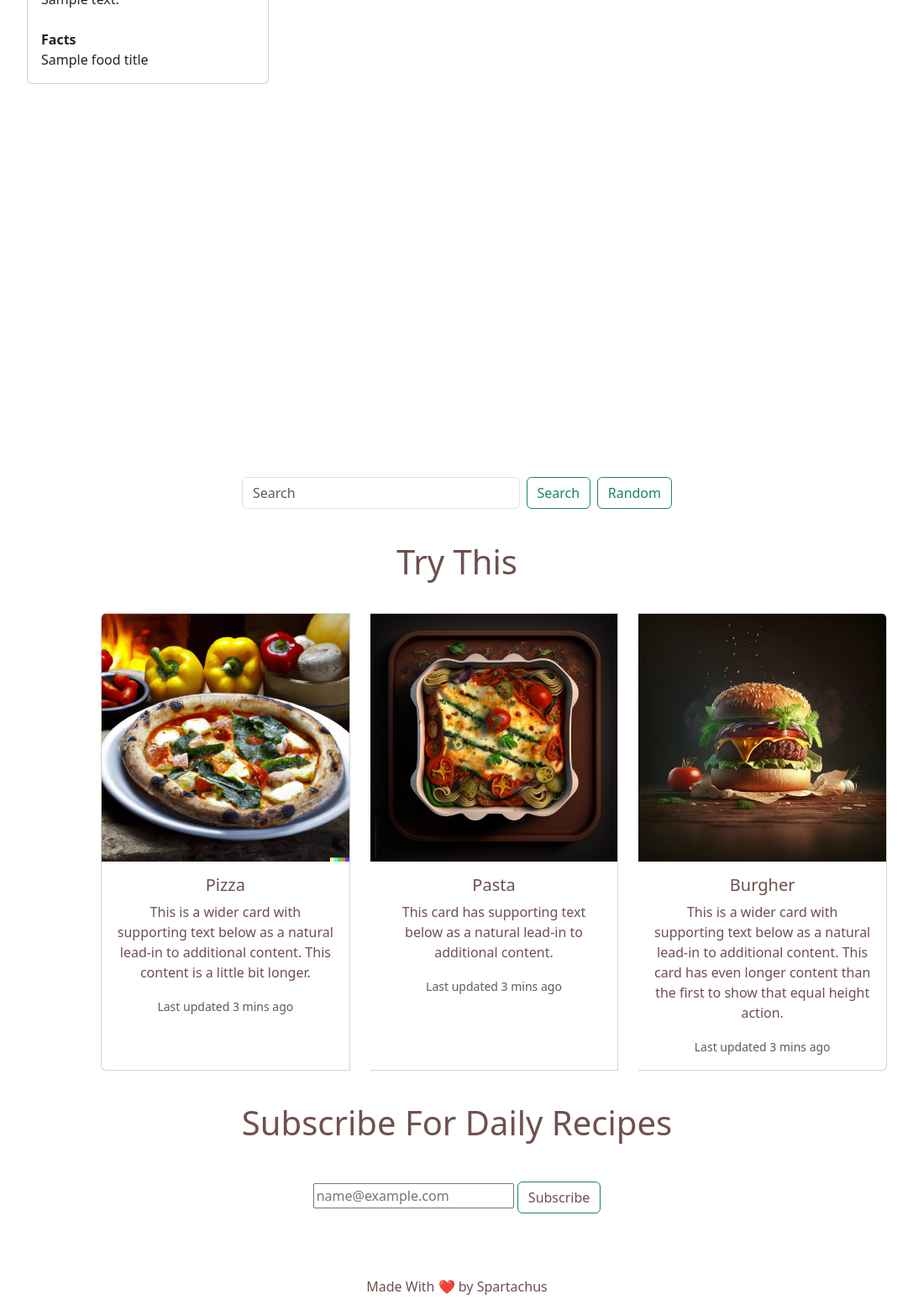
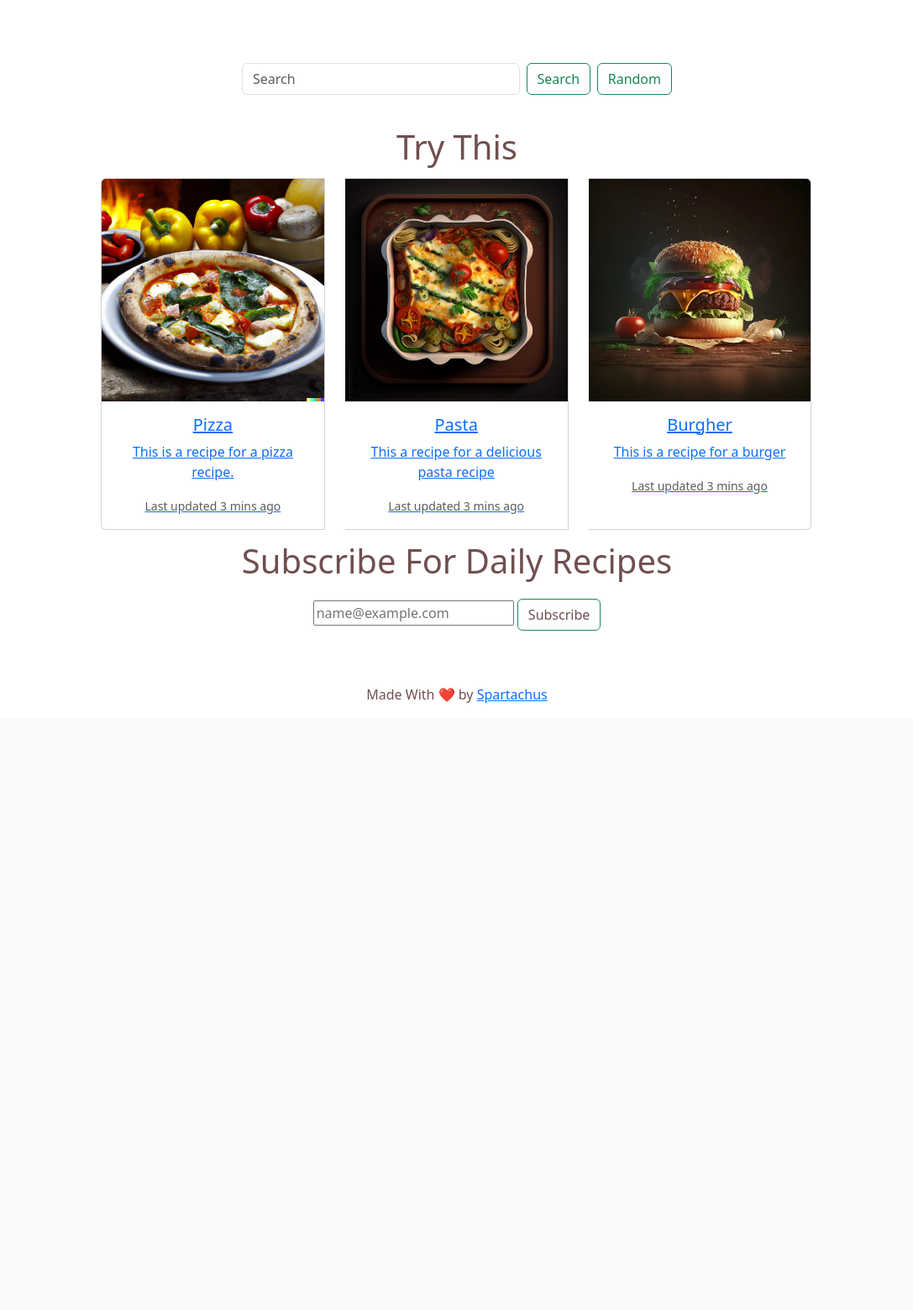
Before and after one commit to Spartachus/Chef-s-Recipes, a Flask app: template templates/random.html in a window 1280 px wide. Shown: the part 301-1861 px from the top of the page at 84% size, without its empty margins (96-1183 px from the left). After the commit the page ends 1138 px from the top, so only its background shows below. Run offline with Flask 3, Linux system fonts and the light colour scheme; the template is opened without the code that fills it: most values are stand-ins (such as "Sample title", 1, 10 or a date in 2020).

Commit message:
first commit

```diff
--- a/static/styles.css
+++ b/static/styles.css
@@ -1,29 +1,34 @@
 .bg img{
     position: absolute;
+
+}
+.ndf{
+    width: 100%;
 }
 .textlm{
     position: absolute;
     margin-top: 15%;
     margin-left: 10%;
+    width:20%;
 }
 .space{
     margin-left: 3%;
 }
 .recipe{
     position: relative;
-    padding-top: 23cm;
-    padding-bottom: 2cm;
+    padding-top: 65%;
+    padding-bottom: 1%;
     text-align: center;
 }
 .fkld{
     text-align: center;
     margin-left: 15%;
-    margin-top: 1cm;
+    margin-top: 1%;
 
 }
 .fgh{
-    padding-top:1cm ;
-    padding-bottom:1cm ;
+    padding-top:1% ;
+    padding-bottom:1% ;
 }
 .dghs{
     text-align: center;
@@ -48,12 +53,30 @@
 }
 .manno{
     text-align: justify;
-    margin-left: 7cm;
-    margin-right: 7cm;
+    margin-left: 14%;
+    margin-right: 14%;
 }
 .recipes{
     position: relative;
-    padding-top: 2cm;
-    padding-bottom: 2cm;
+    padding-top: 5%;
+    padding-bottom: 5%;
     text-align: center;
 }
+
+
+@media screen and (max-width: 480px) and (min-width: 320px) {
+    .recipe{
+        position: relative;
+        padding-top: 100%;
+        padding-bottom: 5%;
+        text-align: center;
+    }
+
+.textlm{
+    position: absolute;
+    margin-top: 60%;
+    margin-left: 30%;
+    width:40%;
+    height:100%;
+}
+}
--- a/templates/burger.html
+++ b/templates/burger.html
@@ -48,7 +48,7 @@
          <h1 class="dhi">
             Try This</h2>
             <div class="fkld">
-               <div class="card-group" style="width: 60rem;">
+               <div class="card-group" style="width: 80%;">
                   <div class="card ms-4">
                    <a href = "{{ url_for('pizza') }}">
                      <img src="{{ url_for('static', filename='DALL·E 2023-04-08 11.06.12 - pizza.png') }}" class="card-img-top" alt="...">
@@ -93,7 +93,7 @@
         </form>
       </section>
       <footer class = "dghs">
-         <p>Made With ❤️ by Spartachus<br>
+         <p>Made With ❤️ by <a href = "https://github.com/Spartachus">Spartachus</a><br>
       </footer>
    </body>
 </html>
--- a/templates/pasta.html
+++ b/templates/pasta.html
@@ -50,7 +50,7 @@
          <h1 class="dhi">
             Try This</h2>
             <div class="fkld">
-               <div class="card-group" style="width: 60rem;">
+               <div class="card-group" style="width: 80%;">
                   <div class="card ms-4">
                    <a href = "{{ url_for('pizza') }}">
                      <img src="{{ url_for('static', filename='DALL·E 2023-04-08 11.06.12 - pizza.png') }}" class="card-img-top" alt="...">
@@ -95,7 +95,7 @@
         </form>
       </section>
       <footer class = "dghs">
-         <p>Made With ❤️ by Spartachus<br>
+         <p>Made With ❤️ by <a href = "https://github.com/Spartachus">Spartachus</a><br>
       </footer>
    </body>
 </html>
--- a/templates/pizza.html
+++ b/templates/pizza.html
@@ -50,7 +50,7 @@
          <h1 class="dhi">
             Try This</h2>
             <div class="fkld">
-               <div class="card-group" style="width: 60rem;">
+               <div class="card-group" style="width: 80%;">
                   <div class="card ms-4">
                    <a href = "{{ url_for('pizza') }}">
                      <img src="{{ url_for('static', filename='DALL·E 2023-04-08 11.06.12 - pizza.png') }}" class="card-img-top" alt="...">
@@ -95,7 +95,7 @@
         </form>
       </section>
       <footer class = "dghs">
-         <p>Made With ❤️ by Spartachus<br>
+         <p>Made With ❤️ by <a href = "https://github.com/Spartachus">Spartachus</a><br>
       </footer>
    </body>
 </html>
--- a/templates/random.html
+++ b/templates/random.html
@@ -6,7 +6,7 @@
       <title>Chef's Recipes</title>
       <link href="https://cdn.jsdelivr.net/npm/bootstrap@5.3.0-alpha3/dist/css/bootstrap.min.css" rel="stylesheet"
          integrity="sha384-KK94CHFLLe+nY2dmCWGMq91rCGa5gtU4mk92HdvYe+M/SXH301p5ILy+dN9+nJOZ" crossorigin="anonymous" />
-      <link href="{{ url_for('static', filename='styles.css') }}" rel="stylesheet" />
+      <link href="/static/styles.css" rel="stylesheet" />
       <script src="https://cdn.jsdelivr.net/npm/bootstrap@5.3.0-alpha3/dist/js/bootstrap.bundle.min.js"
          integrity="sha384-ENjdO4Dr2bkBIFxQpeoTz1HIcje39Wm4jDKdf19U8gI4ddQ3GYNS7NTKfAdVQSZe"
          crossorigin="anonymous"></script>
@@ -17,7 +17,7 @@
          <nav class="navbar bg-body-tertiary fixed-top">
             <div class="container-fluid">
                <a class="navbar-brand" href="{{ url_for('hello_world') }}">
-               <img src="{{ url_for('static', filename='MattJack_Fairy_tale_red_panda_character_protagonist_20th_centur_4c1a0bb5-ce1b-4477-81c4-5100b4f200c6.png') }}"
+               <img src="/static/MattJack_Fairy_tale_red_panda_character_protagonist_20th_centur_4c1a0bb5-ce1b-4477-81c4-5100b4f200c6.png"
                   alt="" width="30" height="24" class="d-inline-block align-text-top" />
                Chef's Recipes
                </a>
@@ -30,25 +30,18 @@
             </div>
          </nav>
       </section>
-      <section class="mainn">
-         <div class="bg img">
-            <img src="{{ url_for('static', filename='Hodap_maximalist_recipesdismantle_b6664722-0c79-41d7-bb96-9f49ffabace0.png') }}" alt="" />
-            <div class="card textlm" style="width: 18rem">
-               <div class="card-body ">
-                  <img src="{{ url_for('static', filename='DALL·E 2023-04-08 10.28.32 - an animated logo of a wooden fork and spoon.png') }}"
-                     width="30" height="24" class="d-inline-block align-text-top" />
-                  <h5 class="card-title">/**|Best Recipes</h5>
-                  <h6 class="card-subtitle mb-2 text-body-secondary">
-                     Over 100,000+ Recipes
-                  </h6>
-                  <p class="card-text">
-                    <b>Joke</b><br>{{content}}<br><br><b>Facts</b><br>{{food_title}}
-                  </p>
-               </div>
-            </div>
-         </div>
+      <section class="manno">
+         <br>
+         <br>
+        <br>
+                 <br>
+            <h1>Joke</h1>
+             <p>{{content}}</p>
+             <br>
+             <h1>Facts</h1>
+             <p>{{food_title}}</p>
       </section>
-      <section class="recipe">
+      <section class="recipes">
          <form class="d-flex cbjs" role="search" method="POST">
             <input class="form-control me-2 njm" type="search" placeholder="Search" aria-label="Search" name = "contact"/>
             <button class="btn btn-outline-success" type="submit" name="submit_button" value="search_button">
@@ -61,38 +54,38 @@
          <h1 class="dhi">
             Try This</h2>
             <div class="fkld">
-            <div class="card-group" style="width: 60rem;">
+               <div class="card-group" style="width: 80%;">
                   <div class="card ms-4">
+                   <a href = "{{ url_for('pizza') }}">
                      <img src="{{ url_for('static', filename='DALL·E 2023-04-08 11.06.12 - pizza.png') }}" class="card-img-top" alt="...">
                      <div class="card-body chb">
                         <h5 class="card-title">Pizza</h5>
-                     <p class="card-text">This is a wider card with supporting text below as a natural lead-in to
-                        additional content. This content is a little bit longer.
+                        <p class="card-text">This is a recipe for a pizza recipe.
                         </p>
                         <p class="card-text"><small class="text-body-secondary">Last updated 3 mins ago</small></p>
+                       </a>
                      </div>
                   </div>
                   <div class="card ms-4">
+                   <a href = "{{ url_for('pasta') }}">
                      <img src="{{ url_for('static', filename='Brantz_Vegetable_Lasagna_Lasagna_pasta_with_layers_of_vegetable_10b46485-784e-440c-8bc6-134f1efba142.png') }}"
                         class="card-img-top" alt="...">
                      <div class="card-body chb">
                         <h5 class="card-title">Pasta</h5>
-                     <p class="card-text">This card has supporting text below as a natural lead-in to additional
-                        content.
+                        <p class="card-text">This a recipe for a delicious pasta recipe
                         </p>
-                     <p class="card-text"><small class="text-body-secondary">Last updated 3 mins ago</small></p>
+                        <p class="card-text"><small class="text-body-secondary">Last updated 3 mins ago</small></p></a>
                      </div>
                   </div>
                   <div class="card ms-4">
+                   <a href = "{{ url_for('burger') }}">
                      <img src="{{ url_for('static', filename='vigand_hamburgher_appetitoso_stile_steakhouse_realistico_4k_pri_e5ddd3fc-3032-4007-87f0-8761642fe277.png') }}"
                         class="card-img-top" alt="...">
                      <div class="card-body chb">
                         <h5 class="card-title">Burgher</h5>
-                     <p class="card-text">This is a wider card with supporting text below as a natural lead-in to
-                        additional content. This card has even longer content than the first to show that equal
-                        height action.
+                        <p class="card-text">This is a recipe for a burger
                         </p>
-                     <p  class="card-text"><small class="text-body-secondary">Last updated 3 mins ago</small></p>
+                        <p  class="card-text"><small class="text-body-secondary">Last updated 3 mins ago</small></p></a>
                      </div>
                   </div>
                </div>
@@ -101,12 +94,12 @@
             <h1>Subscribe For Daily Recipes</h1>
          </div>
          <form method="POST">
-         <input type="email" id="exampleFormControlInput1" placeholder="name@example.com" name = "contact">
-         <button type="button" class="btn btn-outline-success chb" name="submit_button" value="subscribe_button">Subscribe</button>
+         <input type="email" id="exampleFormControlInput1" placeholder="name@example.com" name = "flow">
+         <button type="submit" class="btn btn-outline-success chb" name="submit_button" value="subscribe_button">Subscribe</button>
         </form>
       </section>
       <footer class = "dghs">
-         <p>Made With ❤️ by Spartachus<br>
+         <p>Made With ❤️ by <a href = "https://github.com/Spartachus">Spartachus</a><br>
       </footer>
    </body>
 </html>
```
Also changed, not shown: templates/failed.html (+5 -5 lines), templates/index.html (+4 -4 lines), templates/recipes.html (+6 -4 lines), templates/success.html (+4 -4 lines). Lines whose indentation alone changed are shown as unchanged.
